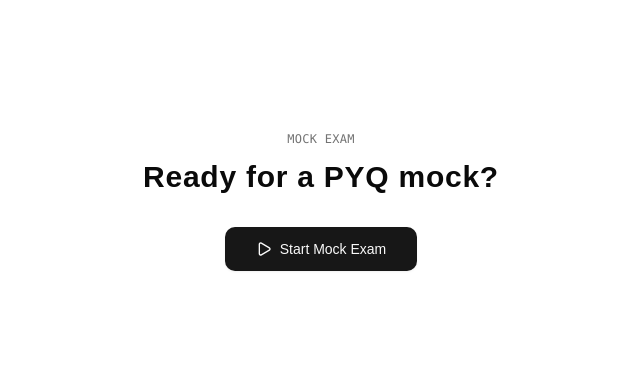
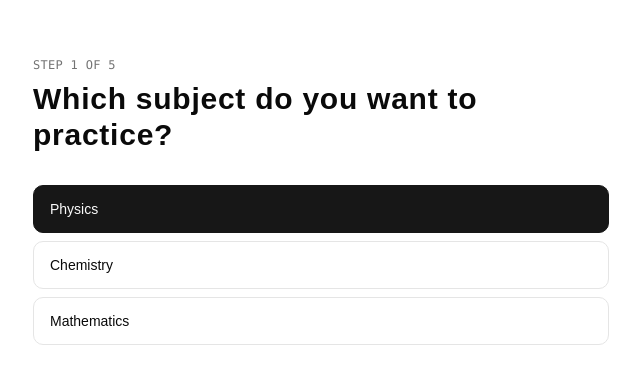
Before and after one commit to randomboy24/sutra-ai, a Next.js app in the folder frontend/: page /dashboard/mock-exam in a window 1280 px wide. Shown: the part 199-582 px from the top of the page, without its empty margins (319-959 px from the left). Built offline with nearby package versions, Linux system fonts and the light colour scheme.

Commit message:
Move mock start action to dashboard

```diff
--- a/frontend/components/dashboard/mock-exam-dashboard.tsx
+++ b/frontend/components/dashboard/mock-exam-dashboard.tsx
@@ -529,13 +529,13 @@ export function MockExamDashboard() {
   };
 
   const selectSection = (sectionId: DashboardSection) => {
-    if (sectionId === "mock") {
-      router.push("/dashboard/mock-exam");
-      return;
-    }
-
     setActiveSection(sectionId);
     setMobileMenuOpen(false);
+
+    if (sectionId === "mock") {
+      setSetupStep("intro");
+      setMode("setup");
+    }
   };
 
   const activeSectionConfig =
@@ -776,7 +776,7 @@ export function MockExamDashboard() {
                   examLength={examLength}
                   examQuestions={examQuestions}
                   rankedQuestions={rankedQuestions}
-                  onBegin={() => setSetupStep("subject")}
+                  onBegin={() => router.push("/dashboard/mock-exam")}
                   onChooseSubject={chooseSubject}
                   onChooseChapter={chooseChapter}
                   onToggleUnit={toggleUnit}
@@ -964,7 +964,7 @@ export function MockExamDashboard() {
 }
 
 export function MockExamFlow() {
-  const [setupStep, setSetupStep] = useState<SetupStep>("intro");
+  const [setupStep, setSetupStep] = useState<SetupStep>("subject");
   const [mode, setMode] = useState<ExamMode>("setup");
   const [subjectId, setSubjectId] = useState(subjects[0].id);
   const [chapterId, setChapterId] = useState(subjects[0].chapters[0].id);
@@ -1112,7 +1112,7 @@ export function MockExamFlow() {
     setRemainingSeconds(0);
     setActiveQuestionIndex(0);
     setMode("setup");
-    setSetupStep("intro");
+    setSetupStep("subject");
 
     if (document.fullscreenElement) {
       void document.exitFullscreen();
@@ -1227,7 +1227,6 @@ export function MockExamFlow() {
           examLength={examLength}
           examQuestions={examQuestions}
           rankedQuestions={rankedQuestions}
-          onBegin={() => setSetupStep("subject")}
           onChooseSubject={chooseSubject}
           onChooseChapter={chooseChapter}
           onToggleUnit={toggleUnit}
@@ -1256,7 +1255,6 @@ function MockSetupQuestion({
   examLength,
   examQuestions,
   rankedQuestions,
-  onBegin,
   onChooseSubject,
   onChooseChapter,
   onToggleUnit,
@@ -1273,7 +1271,6 @@ function MockSetupQuestion({
   examLength: ExamLength;
   examQuestions: Question[];
   rankedQuestions: Question[];
-  onBegin: () => void;
   onChooseSubject: (subjectId: string) => void;
   onChooseChapter: (chapterId: string) => void;
   onToggleUnit: (unitId: string) => void;
@@ -1287,18 +1284,6 @@ function MockSetupQuestion({
     ? selectedChapter.units.filter((unit) => selectedUnitIds.includes(unit.id)).map((unit) => unit.name).join(", ")
     : "Full chapter";
 
-  if (setupStep === "intro") {
-    return (
-      <div className="flex min-h-[320px] flex-col items-center justify-center text-center">
-        <p className="font-mono text-muted-foreground text-xs uppercase tracking-wide">Mock exam</p>
-        <h1 className="mt-3 font-bold text-3xl tracking-wide">Ready for a PYQ mock?</h1>
-        <Button className="mt-8 h-11 min-w-48 gap-2" onClick={onBegin}>
-          <PlayIcon className="h-4 w-4" />
-          Start Mock Exam
-        </Button>
-      </div>
-    );
-  }
 
   if (setupStep === "subject") {
     return (
@@ -1469,7 +1454,7 @@ function MockSetupWizard({
         <div className="grid gap-5 md:grid-cols-[1fr_auto] md:items-center">
           <div>
             <p className="font-mono text-muted-foreground text-xs uppercase tracking-wide">Mock exam</p>
-            <h2 className="mt-1 font-bold text-2xl tracking-wide">Start a PYQ-focused mock</h2>
+            <h2 className="mt-1 font-bold text-2xl tracking-wide">Ready for a PYQ mock?</h2>
             <p className="mt-2 max-w-2xl text-muted-foreground text-sm">
               Sutra AI will ask a few quick questions, then build a locked mock from high-frequency and important PYQs.
             </p>
```
